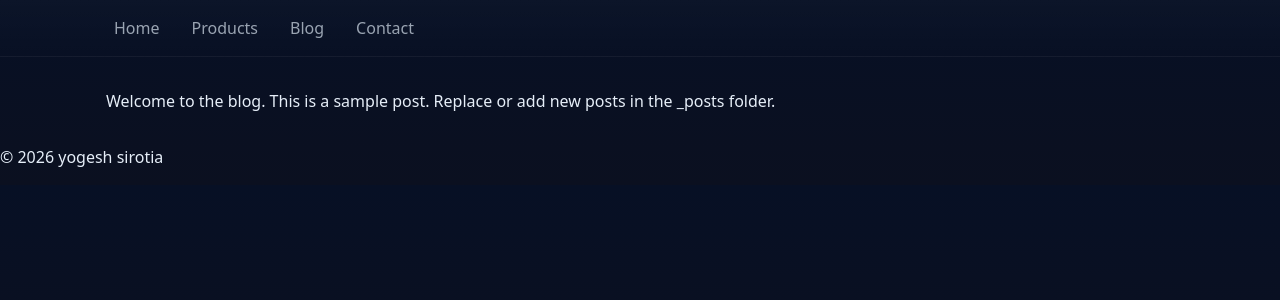
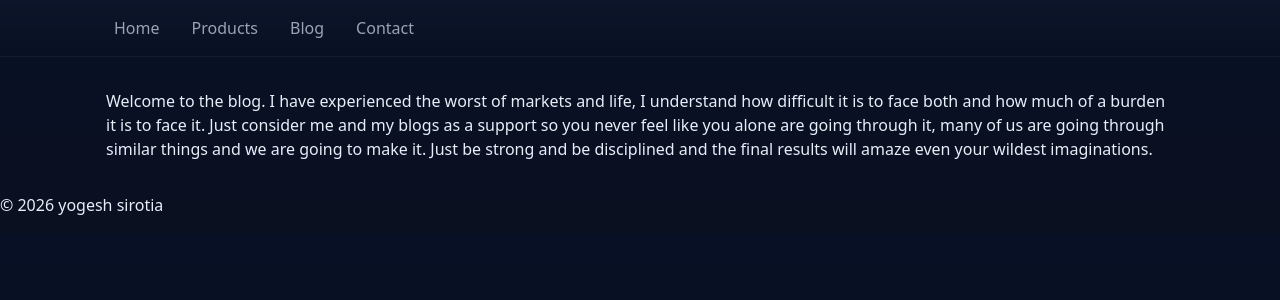
Before and after one commit to ysirotia2-maker/my-webpages, a Jekyll site: the page built from _posts/2026-08-11-welcome.md, in a window 1280 px wide. Shown: the top 300 px of the page. Built offline with Jekyll 4.4.1, drawn with Linux system fonts in a browser that asks for light colours; our own code applies the rules of GitHub Pages for plain Markdown files.

Commit message:
Enhance welcome post with supportive message
Expanded the welcome message to provide support and encouragement.

```diff
--- a/_posts/2026-08-11-welcome.md
+++ b/_posts/2026-08-11-welcome.md
@@ -3,4 +3,5 @@ title: "Welcome"
 date: 2026-08-11 08:00:00
 ---
 
-Welcome to the blog. This is a sample post. Replace or add new posts in the _posts folder.
+Welcome to the blog.
+I have experienced the worst of markets and life, I understand how difficult it is to face both and how much of a burden it is to face it. Just consider me and my blogs as a support so you never feel like you alone are going through it, many of us are going through similar things and we are going to make it. Just be strong and be disciplined and the final results will amaze even your wildest imaginations.
```
